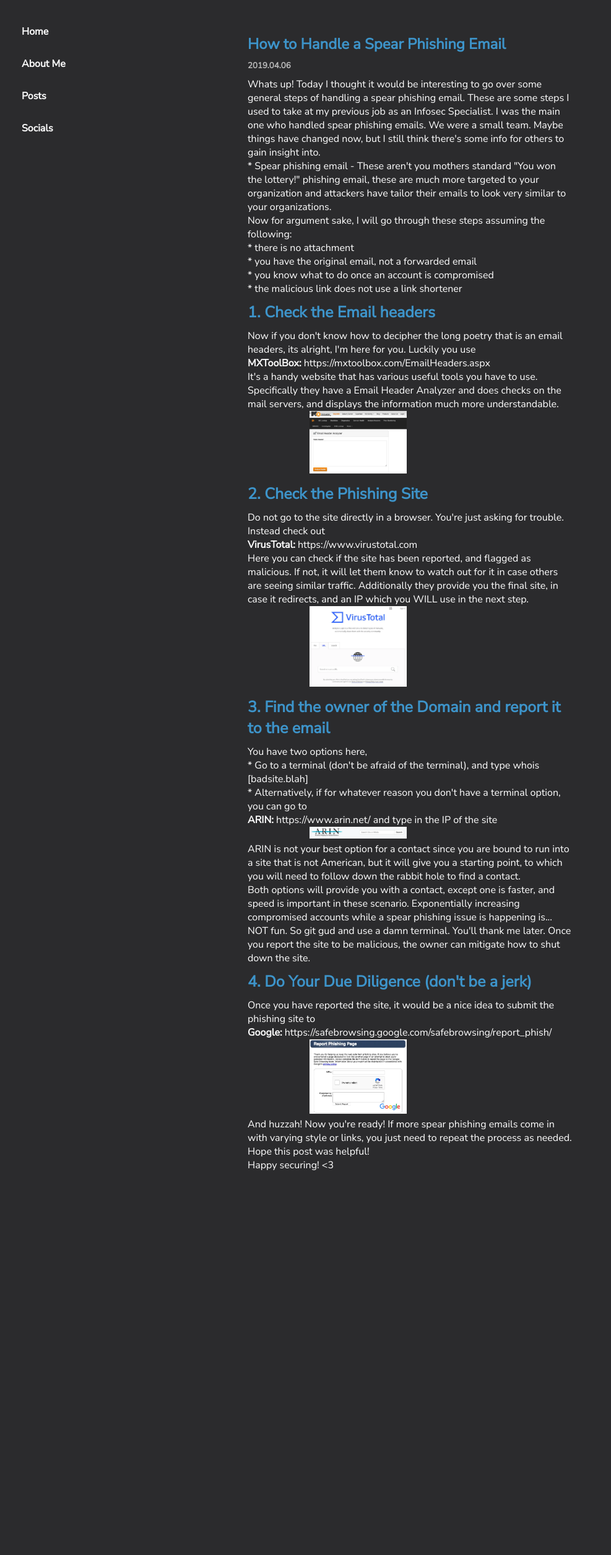
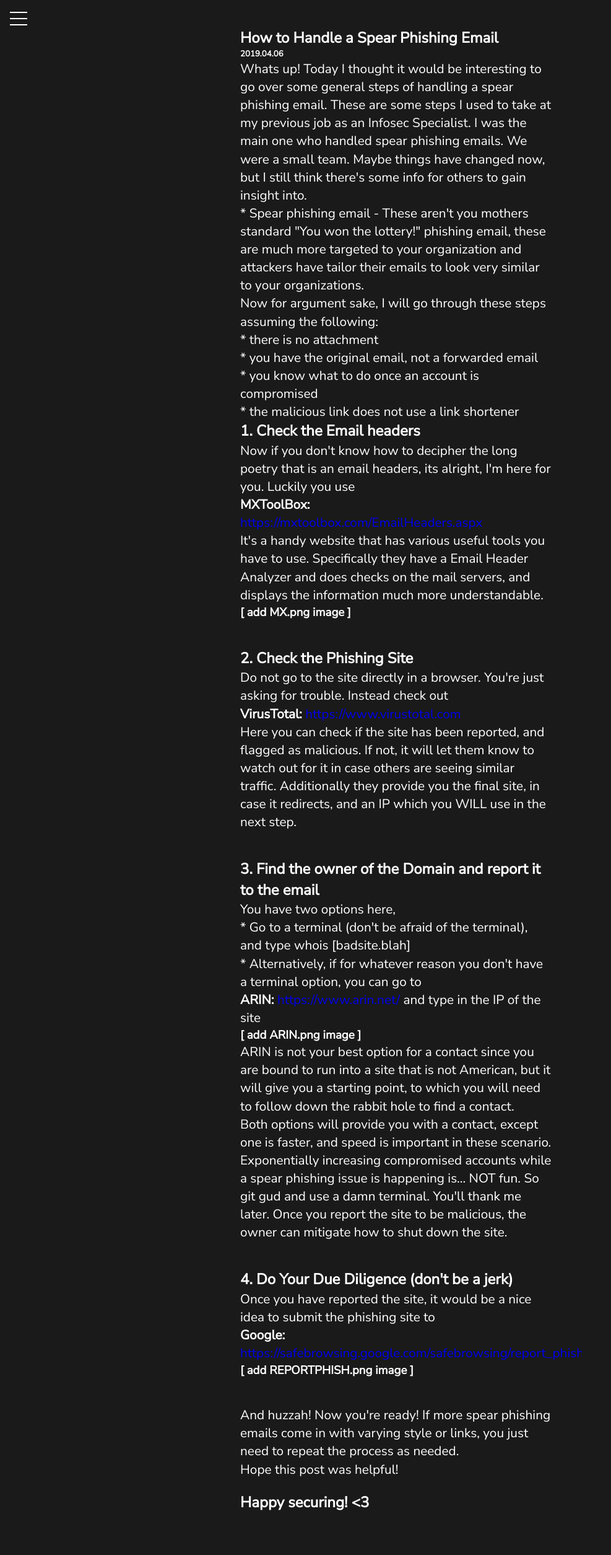
Before and after one commit to cobaltclaudia/cobaltclaudia.github.io, a Jekyll site: the page blogposts/20190406-spearphish.html, which Jekyll copies as it is, in a window 1280 px wide. Shown: the whole page at 62% size, without its empty margins (0-987 px from the left). Built offline with Jekyll 4.4.1, drawn with Linux system fonts in a browser that asks for light colours; before the commit the page ends 1957 px from its top, so only the background shows below that.

Commit message:
Update style

```diff
--- a/blogposts/20190406-spearphish.html
+++ b/blogposts/20190406-spearphish.html
@@ -1,18 +1,23 @@
 <!DOCTYPE html>
 <html lang="en">
 <head>
-    <title>How to Handle a Spear Phishing Email</title>
     <meta charset="UTF-8">
-    <meta name="viewport" content="width=device-width, initial-scale=1">
-    <link rel="stylesheet" type="text/css" href="../claudiastyle.css">
+    <meta name="viewport" content="width=device-width, initial-scale=1.0">
+    <link rel="stylesheet" type="text/css" href="../style.css">
+    <link rel="stylesheet" href="../menu.css">
     <link rel="preconnect" href="https://fonts.googleapis.com">
     <link rel="preconnect" href="https://fonts.gstatic.com" crossorigin>
     <link href="https://fonts.googleapis.com/css2?family=Nunito+Sans:wght@200;300;400&display=swap" rel="stylesheet">
+
+    <title>How to Handle a Spear Phishing Email</title>
 </head>
 <body>
-<div id="header">
-    <div id="navbar">
+<div class="menu-wrap">
+    <input type="checkbox" class="toggler">
+    <div class="hamburger"><div></div></div>
     <div class="menu">
+        <div>
+            <div>
                 <ul>
                     <li><a href="../index.html">Home</a></li>
                     <li><a href="../aboutme.html">About Me</a></li>
@@ -22,8 +27,11 @@
             </div>
         </div>
     </div>
+</div>
 
-<div class="blog-post">
+<header class="showcase">
+    <div class="container">
+        <br><br>
     <h2>How to Handle a Spear Phishing Email</h2>
     <h5>2019.04.06 </h5>
 
@@ -48,7 +56,7 @@
     <p>* the malicious link does not use a link shortener</p>
 
 
-    <h3>1. Check the Email headers</h3>
+    <h2>1. Check the Email headers</h2>
     <p>Now if you don't know how to decipher the long poetry that is an email headers, its alright, I'm here for you.
         Luckily you use</p>
 
@@ -57,12 +65,9 @@
 
     <p>It's a handy website that has various useful tools you have to use. Specifically they have a Email Header
         Analyzer and does checks on the mail servers, and displays the information much more understandable.</p>
-
-    <meta name="viewport" content="width=device-width, initial-scale=1.0">
-    <img src="../images/20190406/MX.png" alt="">
-
-
-    <h3>2. Check the Phishing Site</h3>
+        <h3>[ add MX.png image ]</h3>
+        <br><br>
+    <h2>2. Check the Phishing Site</h2>
     <p>Do not go to the site directly in a browser. You're just asking for trouble. Instead check out</p>
 
     <p><b>VirusTotal: </b><a href="https://www.virustotal.com">https://www.virustotal.com</a></p>
@@ -72,10 +77,9 @@
         Additionally they provide you the final site, in case it redirects, and an IP which you WILL use in the
         next step.</p>
 
-    <img src="../images/20190406/VIRUSTOTAL.png" alt="">
 
-
-    <h3>3. Find the owner of the Domain and report it to the email</h3>
+        <br><br>
+    <h2>3. Find the owner of the Domain and report it to the email</h2>
     <p>You have two options here,</p>
     <p>* Go to a terminal (don't be afraid of the terminal), and type
         whois [badsite.blah]</p>
@@ -83,7 +87,7 @@
 
     <p><b>ARIN: </b><a href="https://www.arin.net/">https://www.arin.net/</a> and type in the IP of the site</p>
 
-    <img src="../images/20190406/ARIN.png" alt="">
+        <h3>[ add ARIN.png image ]</h3>
 
     <p>ARIN is not your best option for a contact since you are bound to run into a site that is not American, but it
         will give you a starting point, to which you will need to follow down the rabbit hole to find a contact.</p>
@@ -93,23 +97,26 @@
         gud and use a damn terminal. You'll thank me later. Once you report the site to be malicious, the owner can
         mitigate how to shut down the site.</p>
 
-    <h3>4. Do Your Due Diligence (don't be a jerk)</h3>
+        <br><br>
+    <h2>4. Do Your Due Diligence (don't be a jerk)</h2>
 
     <p>Once you have reported the site, it would be a nice idea to submit the phishing site to</p>
 
     <p><b>Google: </b><a href="https://safebrowsing.google.com/safebrowsing/report_phish/">https://safebrowsing.google.com/safebrowsing/report_phish/</a>
     </p>
 
-    <img src="../images/20190406/REPORTPHISH.png" alt="">
+        <h3>[ add REPORTPHISH.png image ]</h3>
 
-
+        <br><br>
     <p>And huzzah! Now you're ready! If more spear phishing emails come in with varying style or links, you just need
         to repeat the process as needed.</p>
 
     <p>Hope this post was helpful!</p>
 
-    <p>Happy securing! <3</p><br><br><br>
+        <br>
+    <h2>Happy securing! <3</h2><br><br><br>
 
 </div>
+</header>
 </body>
 </html>
--- a/style.css
+++ b/style.css
@@ -1,6 +1,6 @@
 :root{
-    --primary-color:rgba(26, 26, 26, 0.75);
-    --overlay-color:rgba(26, 26, 26, 0.90);
+    --primary-color:rgba(26, 26, 26, 1);
+    --overlay-color:rgba(26, 26, 26, 0.75);
     --menu-speed: 0.75s;
 }
 
@@ -8,7 +8,7 @@
 box-sizing: border-box;
 margin: 0;
 padding: 0;
-background-color: var(--overlay-color);
+background-color: var(--primary-color);
 }
 
 body{
@@ -24,14 +24,12 @@
  }
 
  .showcase{
- background-color: var(--primary-color);
  color:#fff;
  height: 100vh;
  position: relative;
  }
  .showcase:before{
  content:'';
- background-color: #2b2b2d;
  center/cover;
  position: absolute;
  top: 0;
@@ -62,7 +60,7 @@
  .btn{
  display: inline-block;
  border: none;
- background-color: var(--primary-color);
+ background-color: #2b2b2d;
  color: #fff;
  padding: 0.75rem 1.5rem;
  margin-top: 1rem;
```
Also changed, not shown: socials.html (+7 -7 lines). Lines whose indentation alone changed are shown as unchanged.
